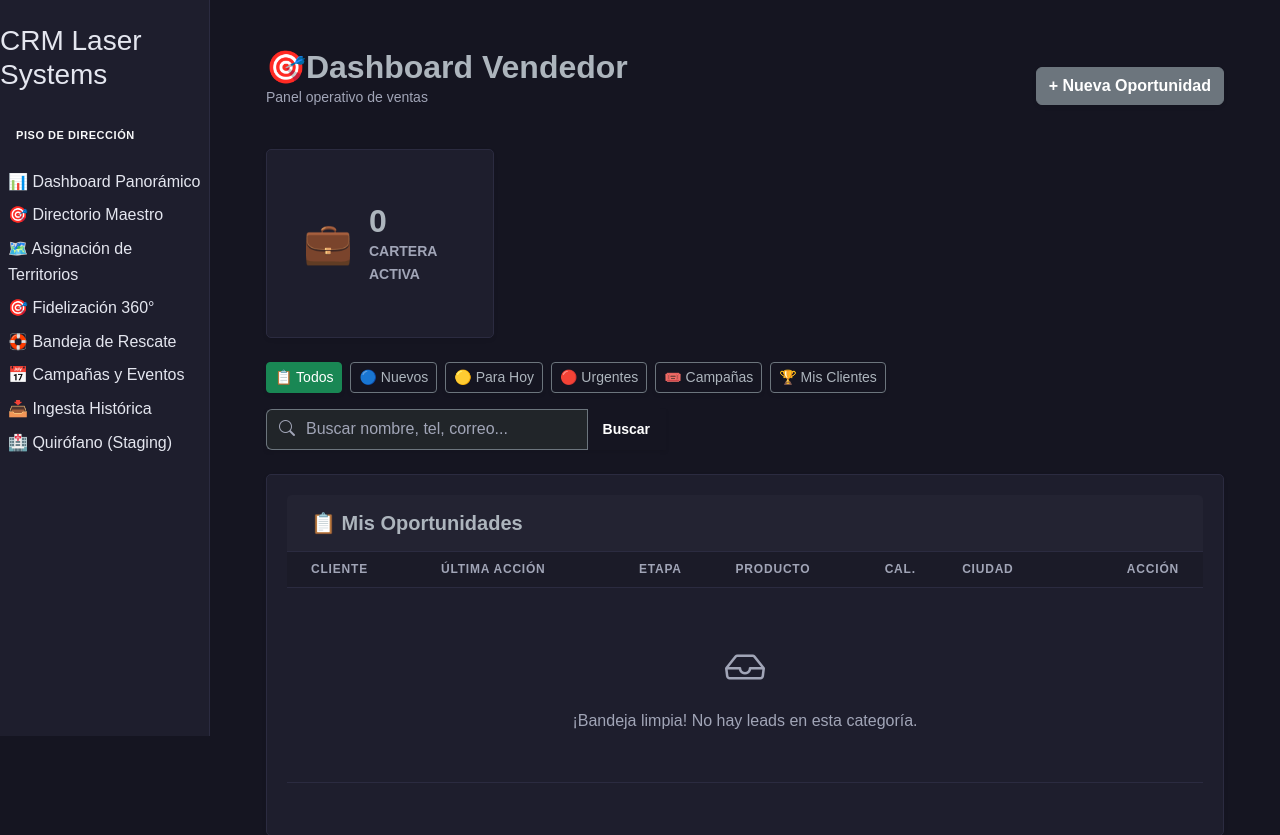
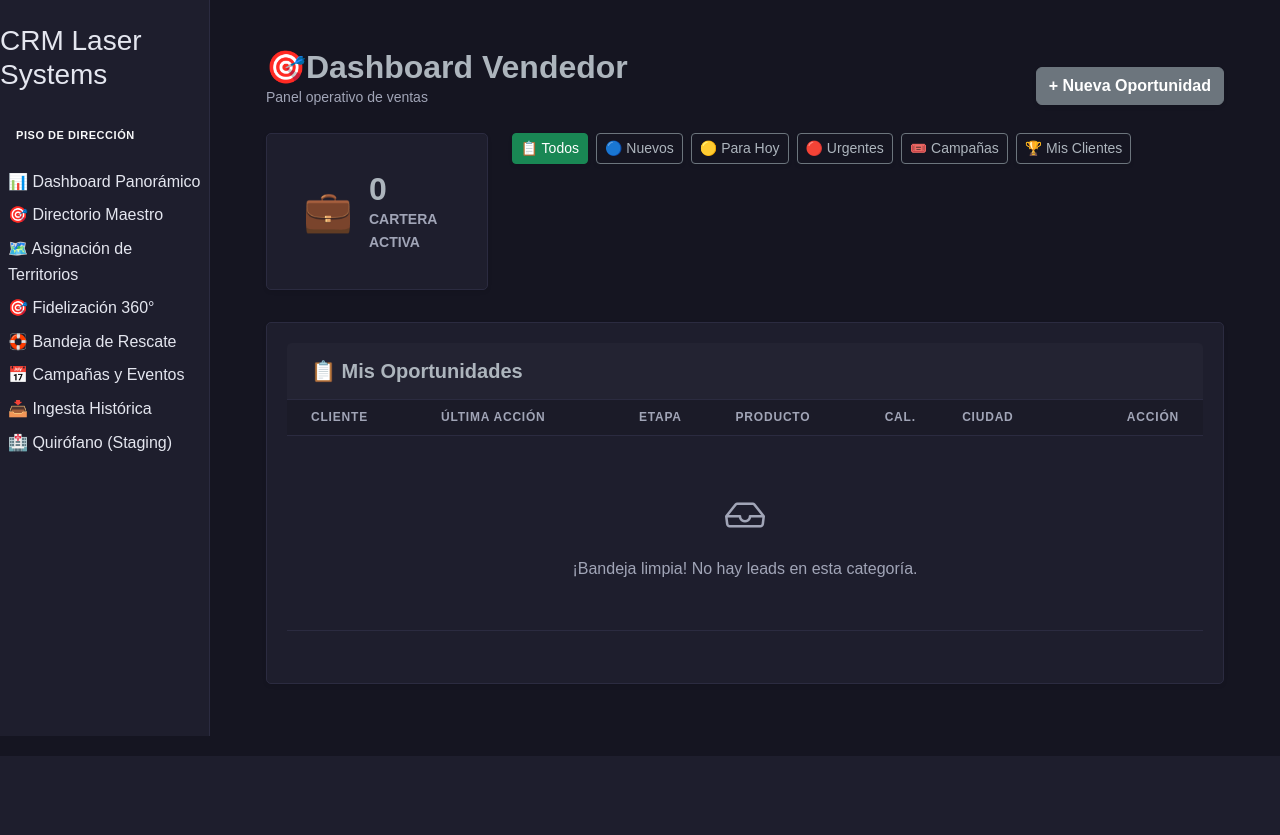
Before and after one commit to cesarco6/crmlasersystems1, a Django app: page /dashboard/agente/ in a window 1280 px wide. Shown: the part 64-899 px from the top of the page. After the commit the page ends 800 px from the top, so only its background shows below. Run offline with Django 5.2, Linux system fonts and the light colour scheme; a user stored in the database is signed in; tables that the repository leaves empty hold one stand-in row (values such as "Sample post"); data that the repository does not hold is empty; some libraries are stand-ins or nearby versions.

Commit message:
-ajuste en dashboard vendedor, pendiente filtro

```diff
--- a/backend/templates/dashboard_agente.html
+++ b/backend/templates/dashboard_agente.html
@@ -12,7 +12,7 @@
 <section class="container-fluid px-2 px-md-4 py-3">
 
     <!-- Encabezado -->
-    <div class="d-flex justify-content-between align-items-center mb-4">
+    <div class="d-flex justify-content-between align-items-center mb-2">
         <div>
             <h2 class="fw-bold text-body mb-0">🎯Dashboard Vendedor</h2>
             <p class="text-muted small">Panel operativo de ventas</p>
@@ -23,9 +23,9 @@
     </div>
 
     <!-- 1. Tarjetas de Estadísticas (Stats Nativos) -->
-    <div class="row g-3 mb-4">
+    <div class="row g-4 mb-0">
         <div class="col-md-3">
-            <div class="card card-ers h-100 border-start border-primary border-4 shadow-sm">
+            <div class="card card-ers border-start border-primary border-4 shadow-sm">
                 <div class="card-body d-flex align-items-center gap-3">
                     <div class="fs-1">💼</div>
                     <div>
@@ -35,8 +35,7 @@
                 </div>
             </div>
         </div>
-    </div>
-
+        <div class="col-md-9">
             <!-- 2. Filtros y Búsqueda -->
             <div class="filters mb-4 d-flex flex-wrap justify-content-between align-items-center gap-3">
                 <div class="d-flex flex-wrap gap-2">
@@ -66,7 +65,7 @@
                     </a>
                 </div>
 
-        <form method="GET" class="d-flex w-100 min-w-300px mt-2 mt-md-0" style="max-width: 400px;">
+                <!--<form method="GET" class="d-flex w-100 min-w-300px mt-2 mt-md-0" style="max-width: 400px;">
                     {% if filtro_actual %}
                         <input type="hidden" name="filtro" value="{{ filtro_actual }}">
                     {% endif %}
@@ -81,8 +80,12 @@
                             </a>
                         {% endif %}
                     </div>
-        </form>
+                </form> -->
             </div>
+        </div>
+    </div>
+
+
 
     <!-- 3. La Tabla de Leads en formato nativo -->
     <div class="card card-ers shadow-sm mb-4 border-0">
```
Lines whose indentation alone changed are shown as unchanged.
